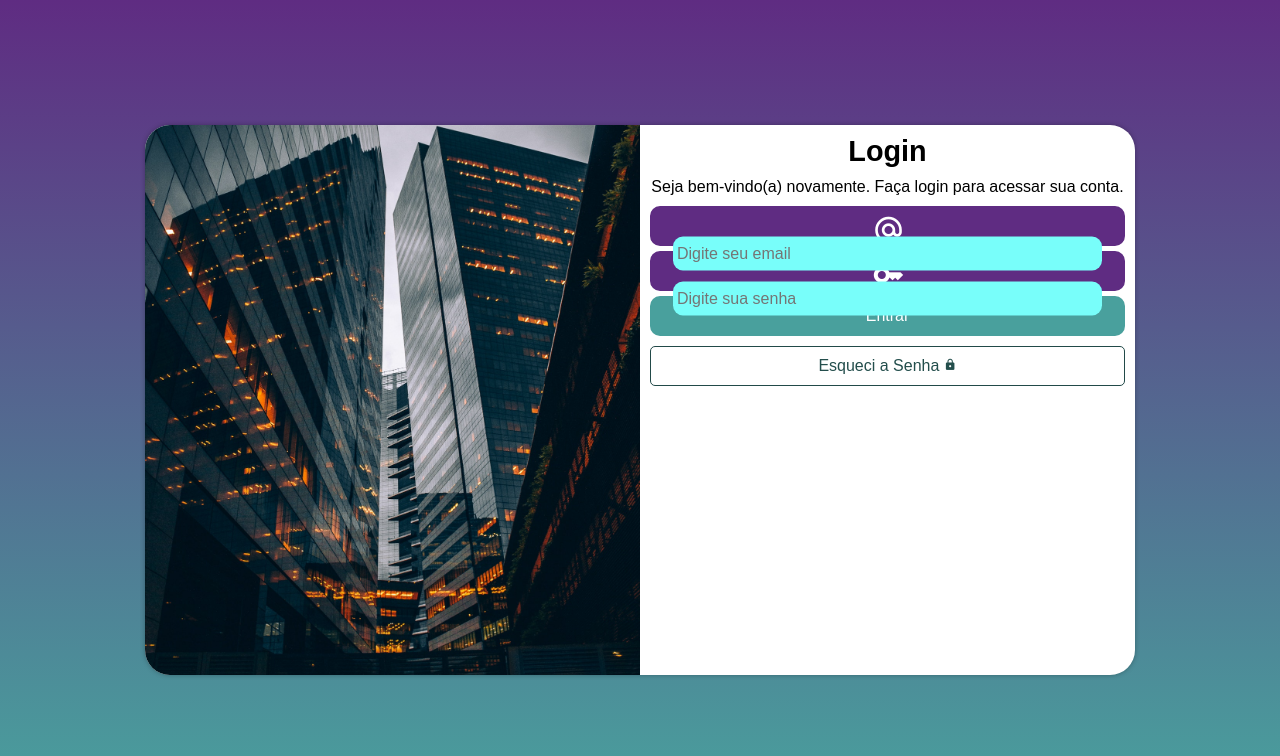
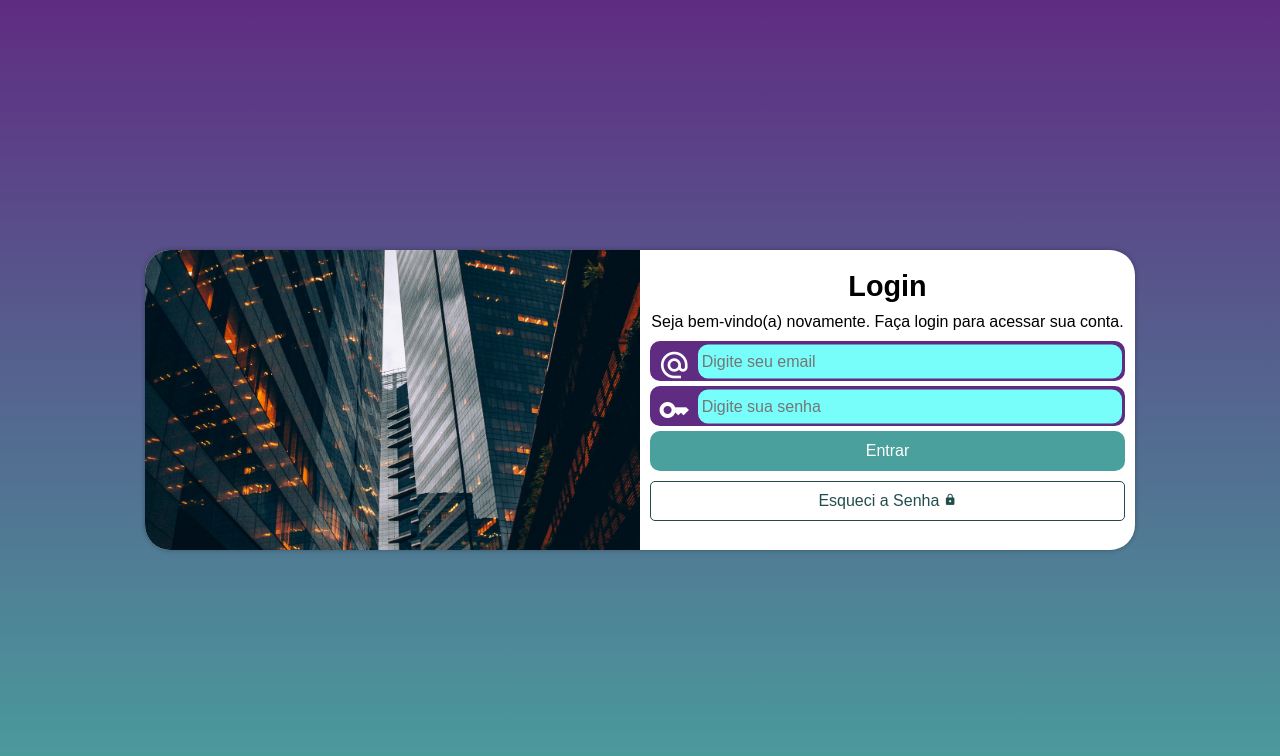
Before and after one commit to MkGabrielPalma/desafio-login, a plain HTML site: page index.html in a window 1280 px wide. Drawn offline with Linux system fonts and the light colour scheme.

Commit message:
Finalização do projeto

```diff
--- a/estilos/grandes_telas.css
+++ b/estilos/grandes_telas.css
@@ -2,6 +2,7 @@
 
 #login {
     width: 990px;
+    height: 300px;
 }
 #imagem {
    float: left;
--- a/estilos/style.css
+++ b/estilos/style.css
@@ -26,7 +26,6 @@ main {
     position: absolute;
     top: 50%;
     left: 50%;
-    transform: translate(-50%, -50%);
     background-color: white;
     border-radius: 25px;
     box-shadow: 0px 0px 5px rgba(0, 0, 0, 0.29);
@@ -34,6 +33,7 @@ main {
     height: 550px;
     transition: width .3s, height .3s;
     transition-timing-function: ease;
+    transform: translate(-50%, -50%);
 }
 div {
     display: block;
@@ -50,6 +50,7 @@ div {
 #form h1 {
     text-align: center;
     font-size: 1.5em;
+    margin-top: 10px;
     margin-bottom: 10px;
 }
 #form p{
@@ -74,10 +75,13 @@ div {
 .cadastro > input {
     background-color: #78fefa;
     font-size: 1em;
-    width: calc(100% - 40px);
-    transform: translateY(-14.5px);
+    width: calc(100% - 45px);
     height: 100%;
     padding: 4px;
+    transform: translateY(-14.5px);
+}
+.cadastro > input:focus-within {
+    background-color: white;
 }
 label {
     display: none;
--- a/estilos/tablet.css
+++ b/estilos/tablet.css
@@ -2,6 +2,7 @@
 
 #login {
     width: 90vw;
+    height: 300px;
 }
 #imagem {
     float: left;
```
